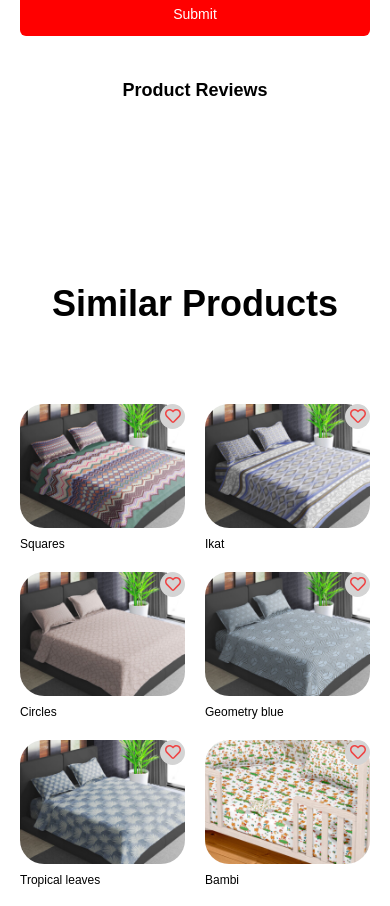
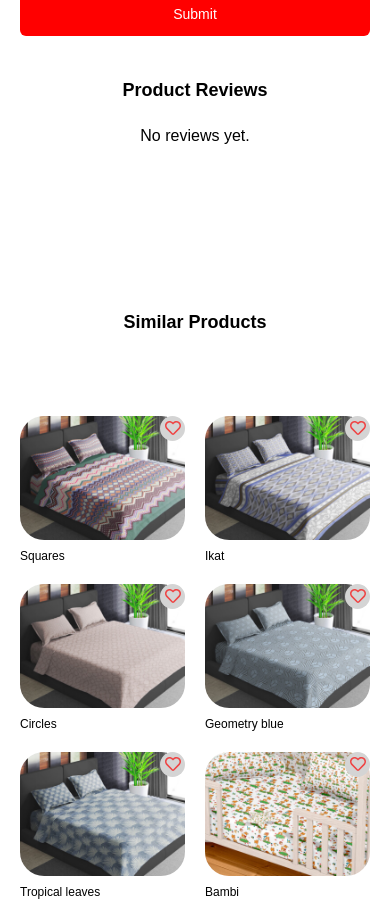
Before and after one commit to Jasur-Ramazonov/sleepnest, a React (Vite) app: page /product/Bambi in a window 390 px wide. Shown: the part 1342-2248 px from the top of the page. Built offline with nearby package versions, Linux system fonts and the light colour scheme; a web font is replaced by a local one.

Commit message:
optimaze wish component

```diff
--- a/public/locales/en.json
+++ b/public/locales/en.json
@@ -99,5 +99,6 @@
   "Email": "Email",
   "Your review": "Your review",
   "Submit": "Submit",
-  "Rating": "Rating"
+  "Rating": "Rating",
+  "No reviews yet.": "No reviews yet."
 }
--- a/public/locales/ru.json
+++ b/public/locales/ru.json
@@ -99,5 +99,6 @@
   "Email": "Электронная почта",
   "Your review": "Ваш отзыв",
   "Submit": "Отправить отзыв",
-  "Rating": "Рейтинг"
+  "Rating": "Рейтинг",
+  "No reviews yet.": "Отзывов пока нет."
 }
--- a/public/locales/uz.json
+++ b/public/locales/uz.json
@@ -99,5 +99,6 @@
   "Email": "Elektron pochta",
   "Your review": "Sizning sharhingiz",
   "Submit": "Sharhni yuborish",
-  "Rating": "Reyting"
+  "Rating": "Reyting",
+  "No reviews yet.": "Hozircha sharhlar yo'q."
 }
--- a/src/Wish.tsx
+++ b/src/Wish.tsx
@@ -205,6 +205,13 @@ const Wish = () => {
     dispatch(setIsSetWishes(!isSetWishes));
   }, [wishes]);
 
+  useEffect(() => {
+    window.scrollTo({
+      top: 0,
+      behavior: "smooth",
+    });
+  }, []);
+
   function setItem(wish: string) {
     if (wishes.includes(wish)) {
       const reducedWishes = wishes.filter((itm) => itm !== wish);
@@ -306,8 +313,10 @@ const Wish = () => {
                   {t("Product Reviews")}
                 </p>
                 <div className="w-full flex flex-col gap-5">
-                  {/* buni map qilish kerak */}
-                  {reviews
+                  {reviews.filter(
+                    (rev) => rev.bedName === currentBed?.name
+                  )[0] ? (
+                    reviews
                       .filter((rev) => rev.bedName === currentBed?.name)
                       .map((review, i) => {
                         return (
@@ -316,11 +325,15 @@ const Wish = () => {
                             className="border border-red-600 rounded-md w-full px-2 py-3"
                           >
                             <div className="w-full flex justify-between">
-                            <p className="font-bold text-base">{review.name}</p>
+                              <p className="font-bold text-base">
+                                {review.name}
+                              </p>
                               <p className="text-[9px]">{review.time}</p>
                             </div>
                             <div className="flex gap-5 items-center">
-                            <p className="font-bold text-[#7c7c7c]">Rating:</p>
+                              <p className="font-bold text-[#7c7c7c]">
+                                Rating:
+                              </p>
                               <p className="text-sm text-[#00f]">
                                 {review.rating}/5
                               </p>
@@ -330,7 +343,10 @@ const Wish = () => {
                             </p>
                           </div>
                         );
-                    })}
+                      })
+                  ) : (
+                    <p className="text-center">{t("No reviews yet.")}</p>
+                  )}
                 </div>
               </div>
               <div className="w-full md:w-1/2 flex flex-col gap-10 order-1 md:order-2">
@@ -455,7 +471,7 @@ const Wish = () => {
             </div>
           </div>
           <div className="w-full mt-40 mb-20 flex flex-col gap-10">
-            <p className="text-center font-bold text-4xl">
+            <p className="text-center font-bold text-lg sm:text-4xl">
               {t("Similar Products")}
             </p>
             <div className="grid grid-cols-2 xm:grid-cols-3 xd:grid-cols-4 lg:grid-cols-5 gap-5 xs:gap-10 mt-10">
@@ -465,7 +481,7 @@ const Wish = () => {
                     key={bed.name}
                     className="hover:text-red-500 cursor-pointer duration-75 ease-linear flex flex-col gap-2 relative"
                   >
-                    <Link to={`product/${bed.name}`}>
+                    <Link to={`/product/${bed.name}`}>
                       <img
                         src={bed.src}
                         alt={bed.name}
```
Lines whose indentation alone changed are shown as unchanged.
